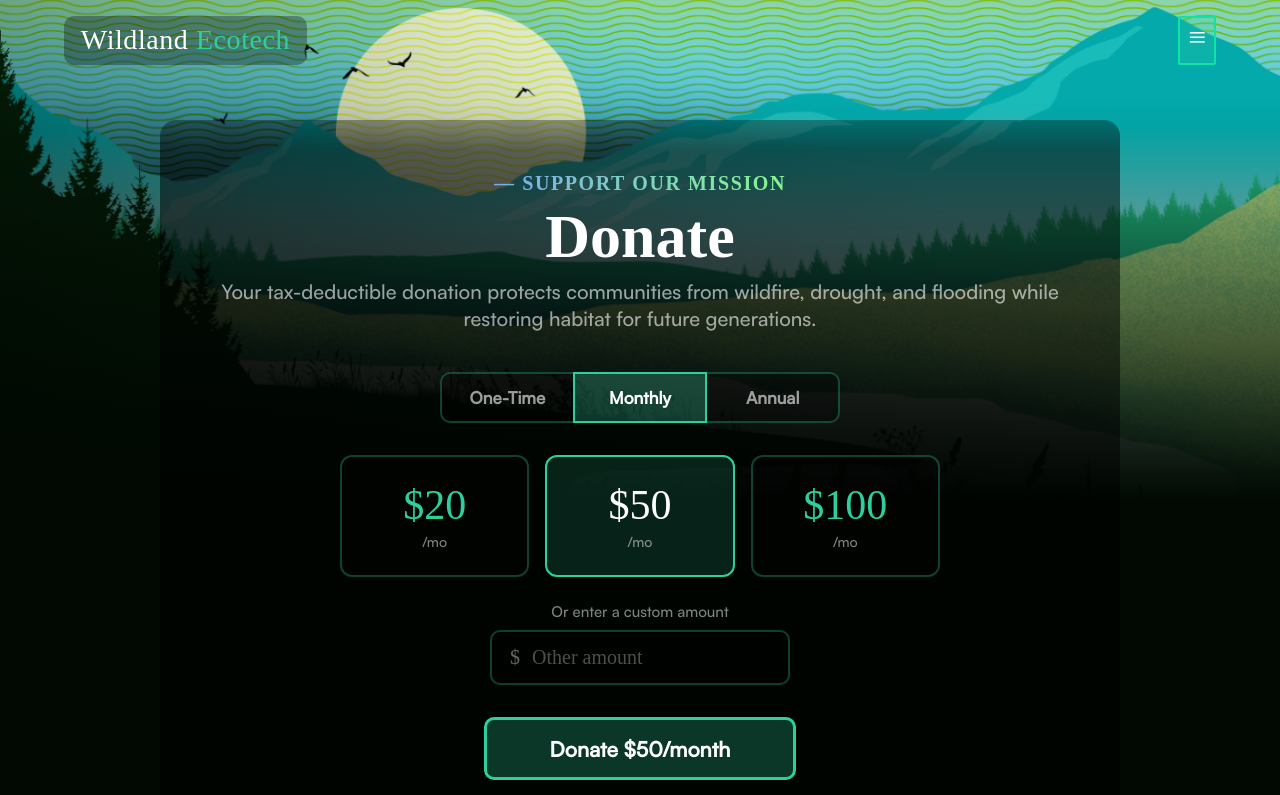
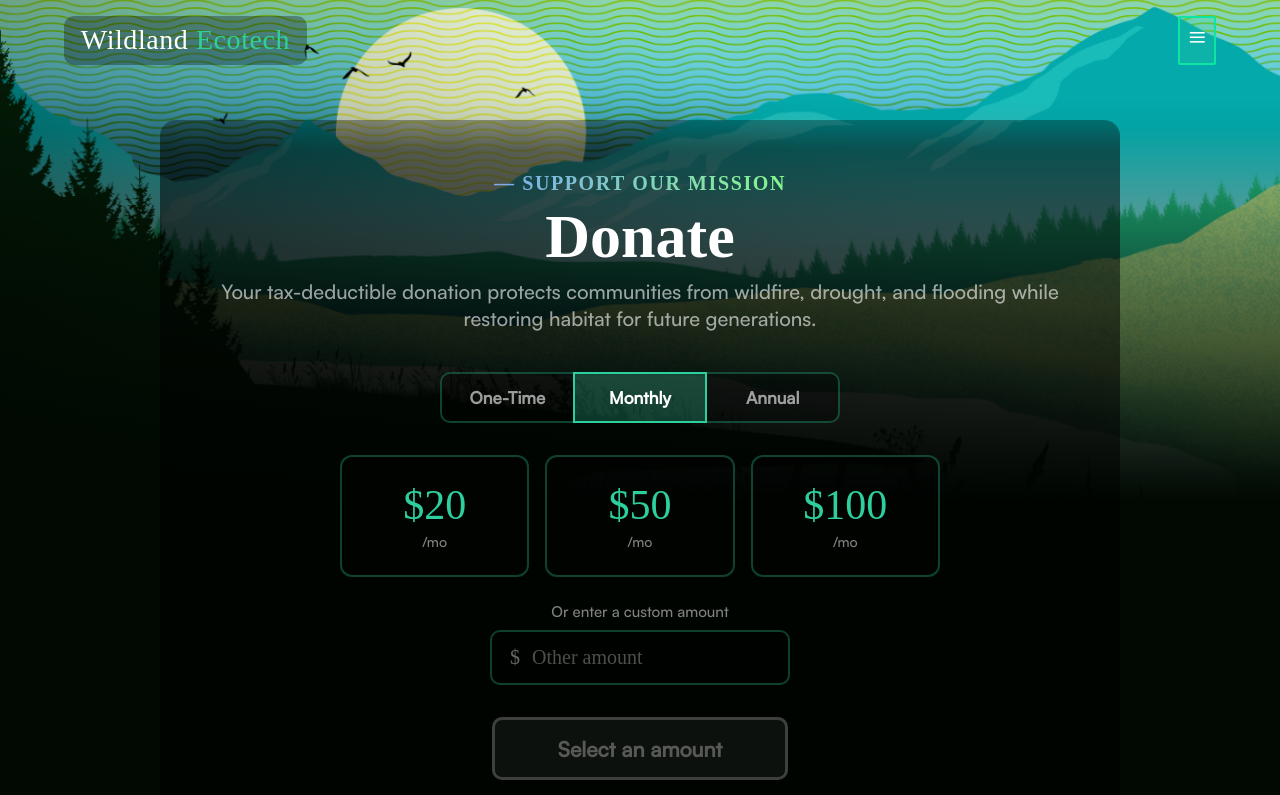
Before and after one commit to Wildland-Ecotech/wildland.eco, a SvelteKit app in the folder ui/: page /donate in a window 1280 px wide. Shown: the top 795 px of the page. Built offline with nearby package versions, Linux system fonts and the light colour scheme; a web font is replaced by a local one.

Commit message:
Improved donate page UX, min/max values, disable submit by default

```diff
--- a/ui/src/routes/donate/+page.svelte
+++ b/ui/src/routes/donate/+page.svelte
@@ -238,10 +238,17 @@
         padding: 0.7em 3em;
         cursor: pointer;
         text-decoration: none;
-        transition: background 0.2s;
+        transition: all 0.2s;
 
-        &:hover {
+        &:hover:not(.disabled) {
             background: transparent;
+        }
+
+        &.disabled {
+            background: rgba(255, 255, 255, 0.05);
+            border-color: rgba(255, 255, 255, 0.2);
+            color: rgba(255, 255, 255, 0.3);
+            cursor: default;
         }
     }
 
@@ -459,7 +466,7 @@
     import Footer from "$lib/components/Footer.svelte";
 
     let frequency = $state('monthly');
-    let selectedTier = $state(1);
+    let selectedTier = $state(-1);
     let customAmount = $state('');
 
     const tiers = {
@@ -479,13 +486,75 @@
         customAmount = '';
     }
 
-    function handleCustomFocus() {
-        selectedTier = -1;
+    function handleCustomInput(e) {
+        // Strip anything that isn't a digit or decimal point
+        let raw = e.target.value.replace(/[^\d.]/g, '');
+
+        // Only allow one decimal point
+        const parts = raw.split('.');
+        if (parts.length > 2) {
+            raw = parts[0] + '.' + parts.slice(1).join('');
+        }
+
+        // Limit to 2 decimal places
+        if (parts.length === 2 && parts[1].length > 2) {
+            raw = parts[0] + '.' + parts[1].slice(0, 2);
+        }
+
+        // Cap at 9999
+        const num = parseFloat(raw);
+        if (!isNaN(num) && num > 9999) {
+            raw = '9999';
+        }
+
+        customAmount = raw;
+        e.target.value = raw;
+
+        // Only deselect tier when custom amount is valid
+        if (isValidCustom()) {
+            selectedTier = -1;
+        }
+    }
+
+    function isValidCustom() {
+        const num = parseFloat(customAmount);
+        return !isNaN(num) && num >= 1 && num <= 9999;
+    }
+
+    function isValidDonation() {
+        return selectedTier >= 0 || isValidCustom();
+    }
+
+    function formatAmount(amount) {
+        const num = parseFloat(amount);
+        if (isNaN(num)) return '';
+        if (num % 1 !== 0) {
+            return `$${num.toFixed(2)}`;
+        }
+        return `$${num.toLocaleString()}`;
+    }
+
+    function displayAmount() {
+        if (selectedTier >= 0) {
+            return `$${tiers[frequency][selectedTier].toLocaleString()}`;
+        }
+        if (isValidCustom()) {
+            return formatAmount(customAmount);
+        }
+        return '';
+    }
+
+    function buttonLabel() {
+        const amount = displayAmount();
+        if (!amount) return 'Select an amount';
+        if (frequency === 'monthly') return `Donate ${amount}/month`;
+        if (frequency === 'annual') return `Donate ${amount}/year`;
+        return `Donate ${amount}`;
     }
 
     $effect(() => {
         frequency;
-        selectedTier = 1;
+        selectedTier = -1;
         customAmount = '';
     });
 </script>
@@ -553,23 +622,17 @@
                 <div class="input-wrapper">
                     <span class="dollar-sign">$</span>
                     <input
-                        type="number"
+                        type="text"
+                        inputmode="decimal"
                         placeholder="Other amount"
                         bind:value={customAmount}
-                        onfocus={handleCustomFocus}
-                        min="1"
+                        oninput={handleCustomInput}
                     />
                 </div>
             </div>
 
-            <button class="donate-button">
-                {#if frequency === 'one-time'}
-                    Donate {selectedTier >= 0 ? `$${tiers[frequency][selectedTier].toLocaleString()}` : customAmount ? `$${customAmount}` : ''}
-                {:else if frequency === 'monthly'}
-                    Donate {selectedTier >= 0 ? `$${tiers[frequency][selectedTier]}` : customAmount ? `$${customAmount}` : ''}/month
-                {:else}
-                    Donate {selectedTier >= 0 ? `$${tiers[frequency][selectedTier].toLocaleString()}` : customAmount ? `$${customAmount}` : ''}/year
-                {/if}
+            <button class="donate-button" class:disabled={!isValidDonation()} disabled={!isValidDonation()}>
+                {buttonLabel()}
             </button>
 
             <p class="tax-note">
```
